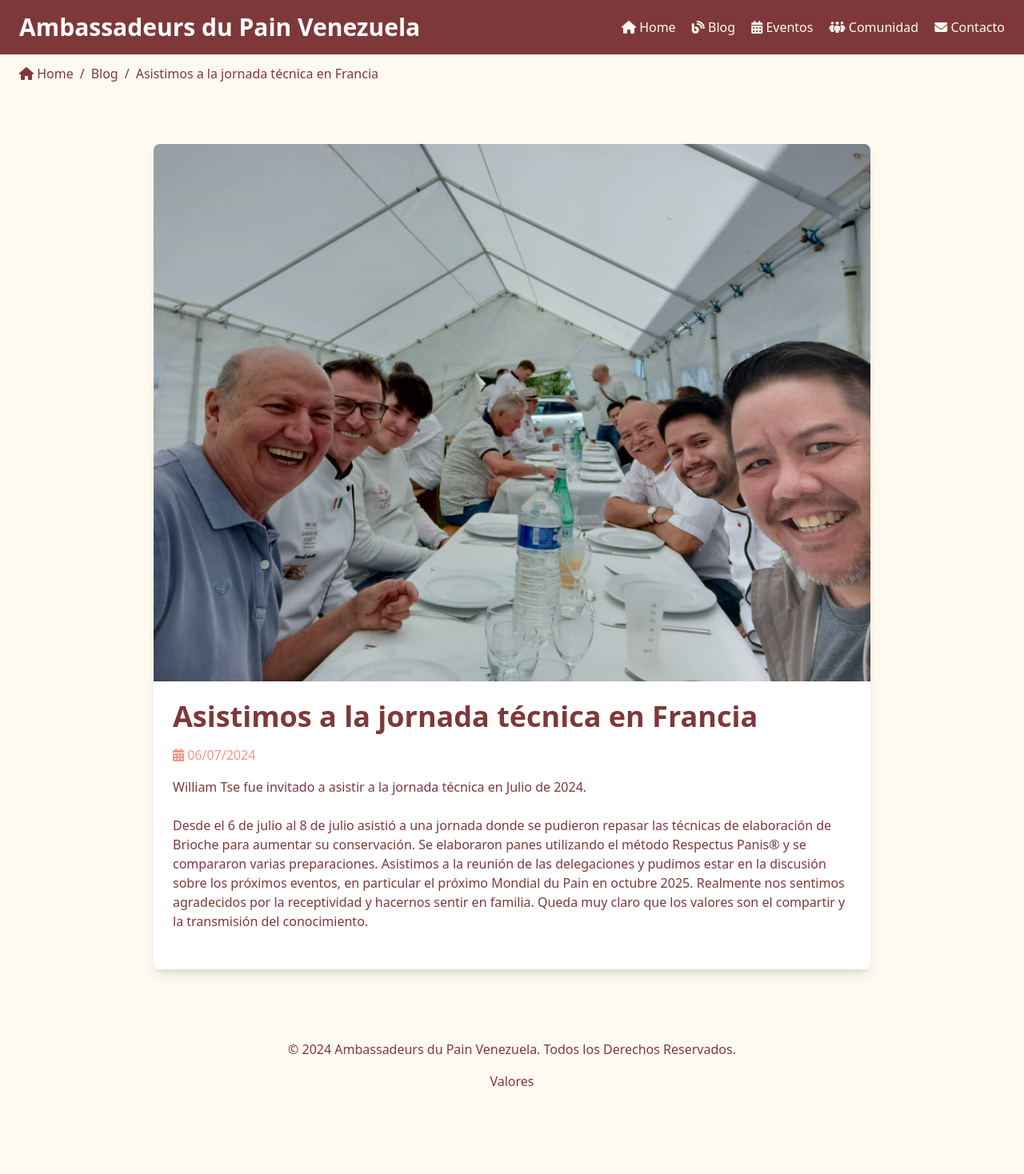
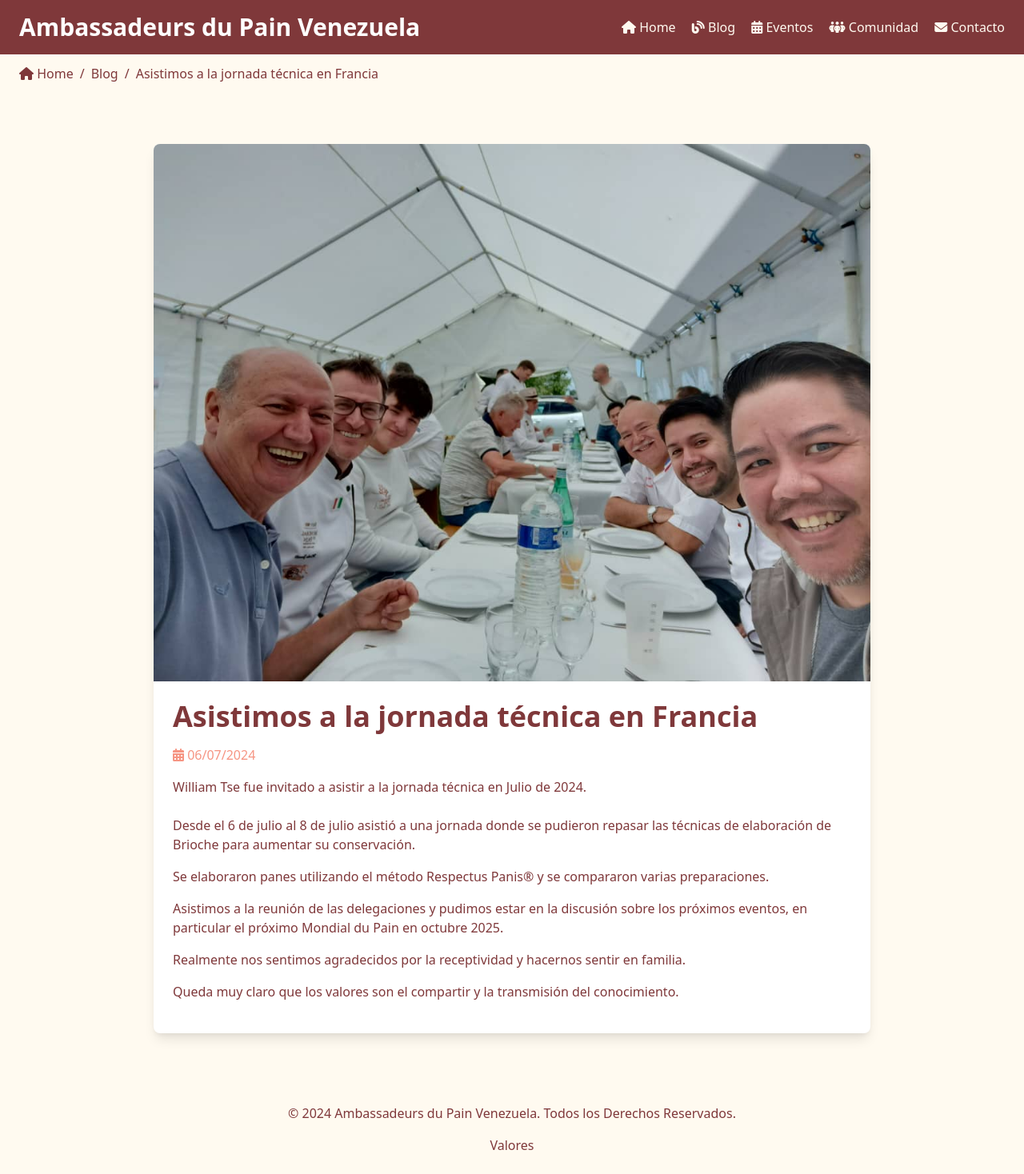
Before and after one commit to ambassadeursdupainvenezuela/ambassadeursdupainvenezuela.github.io, a Jekyll site: the page built from _blog/2024-07-06-jornada-tecnica.html, in a window 1280 px wide. Shown: the whole page at 80% size. Built offline with Jekyll 4.4.1, drawn with Linux system fonts in a browser that asks for light colours; nearby versions of some CDN libraries; before the commit the page ends 1388 px from its top, so only the background shows below that.

Commit message:
Fix headers and add blog articles

```diff
--- a/_blog/jornada-tecnica.html
+++ b/_blog/2024-07-06-jornada-tecnica.html
@@ -7,15 +7,16 @@
 keywords: Jornadas técnicas Ambassadeurs du Pain, Jornadas Técnicas Ambassadeurs du Pain Venezuela, William Tse Lee
 ---
 
-
+<p class="text-dark mb-4">
 Desde el 6 de julio al 8 de julio asistió a una jornada donde se pudieron repasar las técnicas de elaboración de Brioche
 para aumentar su conservación.
-
+</p><p class="text-dark mb-4">
 Se elaboraron panes utilizando el método Respectus Panis&#174 y se compararon varias preparaciones.
-
+</p><p class="text-dark mb-4">
 Asistimos a la reunión de las delegaciones y pudimos estar en la discusión sobre los próximos eventos,
 en particular el próximo Mondial du Pain en octubre 2025.
-
+</p><p class="text-dark mb-4">
 Realmente nos sentimos agradecidos por la receptividad y hacernos sentir en familia.
-
+</p><p class="text-dark mb-4">
 Queda muy claro que los valores son el compartir y la transmisión del conocimiento.
+</p>
--- a/_layouts/blog.html
+++ b/_layouts/blog.html
@@ -19,12 +19,12 @@
   <section class="py-16 bg-accent">
     <div class="container mx-auto px-6">
       <div class="max-w-4xl mx-auto bg-white rounded-lg shadow-lg overflow-hidden">
-        <img src="{{ page.image }}" alt="Foto del artículo {{ page.title }}" class="w-full">
+        <img src="{{ page.image }}" alt="Foto del artículo {{ page.title }}" class="w-max h-fit m-auto">
         <div class="p-6">
           <h1 class="text-4xl font-bold mb-4 text-primary">{{ page.title }}</h1>
           <p class="text-secondary mb-4"><i class="fas fa-calendar-alt"></i> {{ page.date | date: "%d/%m/%Y" }}</p>
           <p class="text-dark mb-6">{{ page.subtitle }}</p>
-          <p class="text-dark mb-6">{{ content }}</p>
+          {{ content }}
         </div>
       </div>
     </div>
--- a/nosotros.html
+++ b/nosotros.html
@@ -7,9 +7,9 @@
 ---
 
 <!-- Hero Section -->
-<section class="bg-cover bg-center h-64 text-white"
-  style="background-image: url('https://via.placeholder.com/1920x600');">
-  <div class="flex items-center justify-center h-full bg-dark bg-opacity-50">
+<section class="bg-cover object-top h-96 text-accent"
+  style="background-image: url('/images/delegacion.jpg');">
+  <div class="flex items-center justify-center h-full bg-dark-opaque">
     <div class="text-center">
       <h2 class="text-4xl font-bold">Sobre Nosotros</h2>
       <p class="text-xl mt-4">Conoce más acerca de nuestra historia, valores y los integrantes de la delegación</p>
```
Also changed, not shown: _blog/2024-06-20-inscripcion-confirmada.html (added, +26 -0 lines), _blog/2024-07-08-tenemos-delegacion.html (added, +16 -0 lines), _blog/tenemos-delegacion.html (deleted, +0 -13 lines), images/galeria/confirmacion-s.jpg (added), images/galeria/confirmacion.jpg (added).
